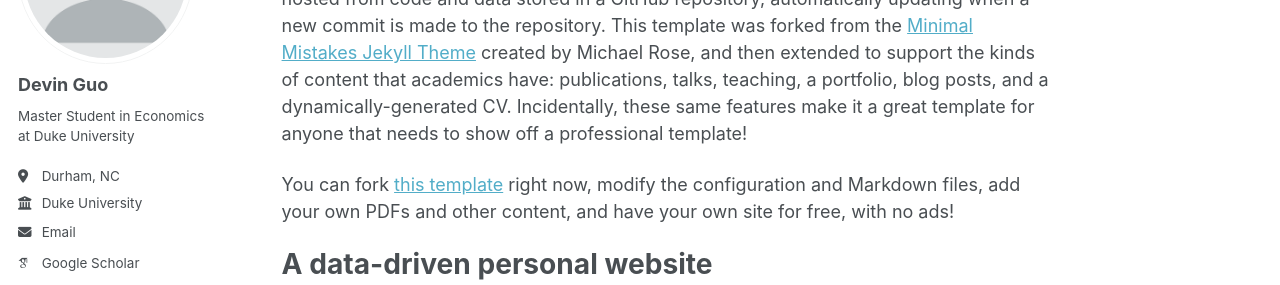
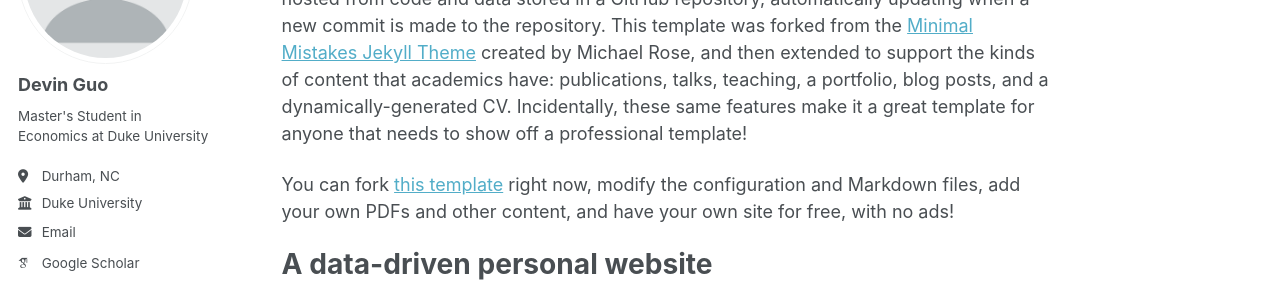
Before and after one commit to DevinGuoA/.github.io, a Jekyll site: the page built from _pages/about.md, in a window 1280 px wide. Shown: the part 210-495 px from the top of the page. Built offline with Jekyll 4.4.1, drawn with Linux system fonts in a browser that asks for light colours; some web fonts are replaced; a script that is not in the unit is left out.

```diff
--- a/_config.yml
+++ b/_config.yml
@@ -25,7 +25,7 @@ author:
   avatar           : "profile.png"
   name             : "Devin Guo"
   pronouns         : # example: "she/her"
-  bio              : "Master Student in Economics at Duke University"
+  bio              : "Master's Student in Economics at Duke University"
   location         : "Durham, NC"
   employer         : "Duke University"
   uri              : # URL
```
